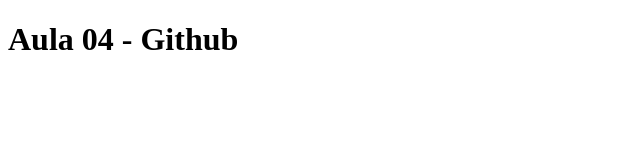
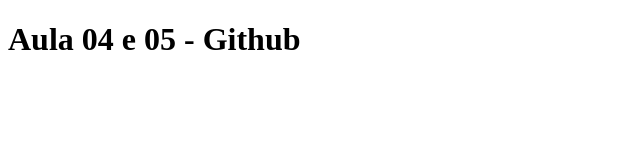
Before and after one commit to WillO-O/aula04-dsw, a plain HTML site: page index.html in a window 1280 px wide. Shown: the whole page, without its empty margins (0-640 px from the left). Drawn offline with Linux system fonts and the light colour scheme.

Commit message:
[fix] index

```diff
--- a/index.html
+++ b/index.html
@@ -3,9 +3,9 @@
 <head>
     <meta charset="UTF-8">
     <meta name="viewport" content="width=device-width, initial-scale=1.0">
-    <title>Aula04 Github</title>
+    <title>Aula04 e 05 Github</title>
 </head>
 <body>
-    <h1>Aula 04 - Github</h1>
+    <h1>Aula 04 e 05 - Github</h1>
 </body>
 </html>
```
